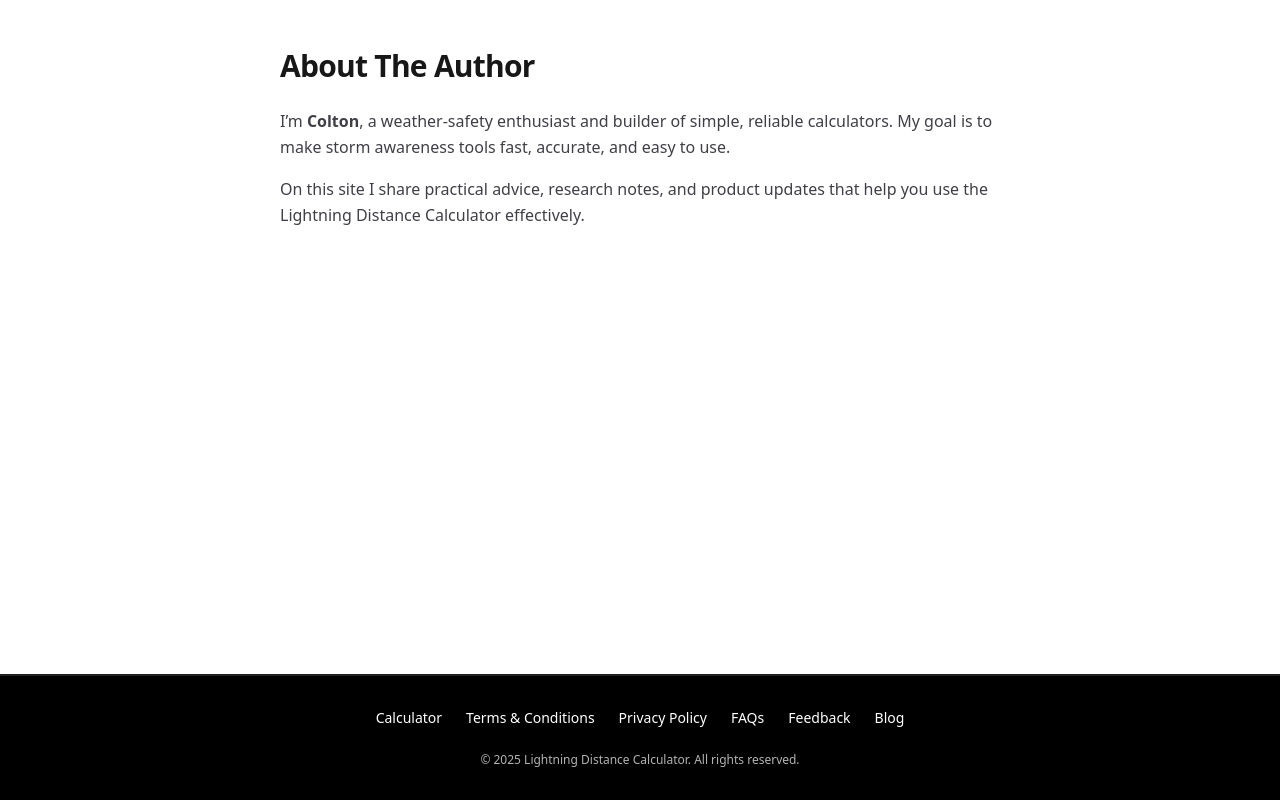
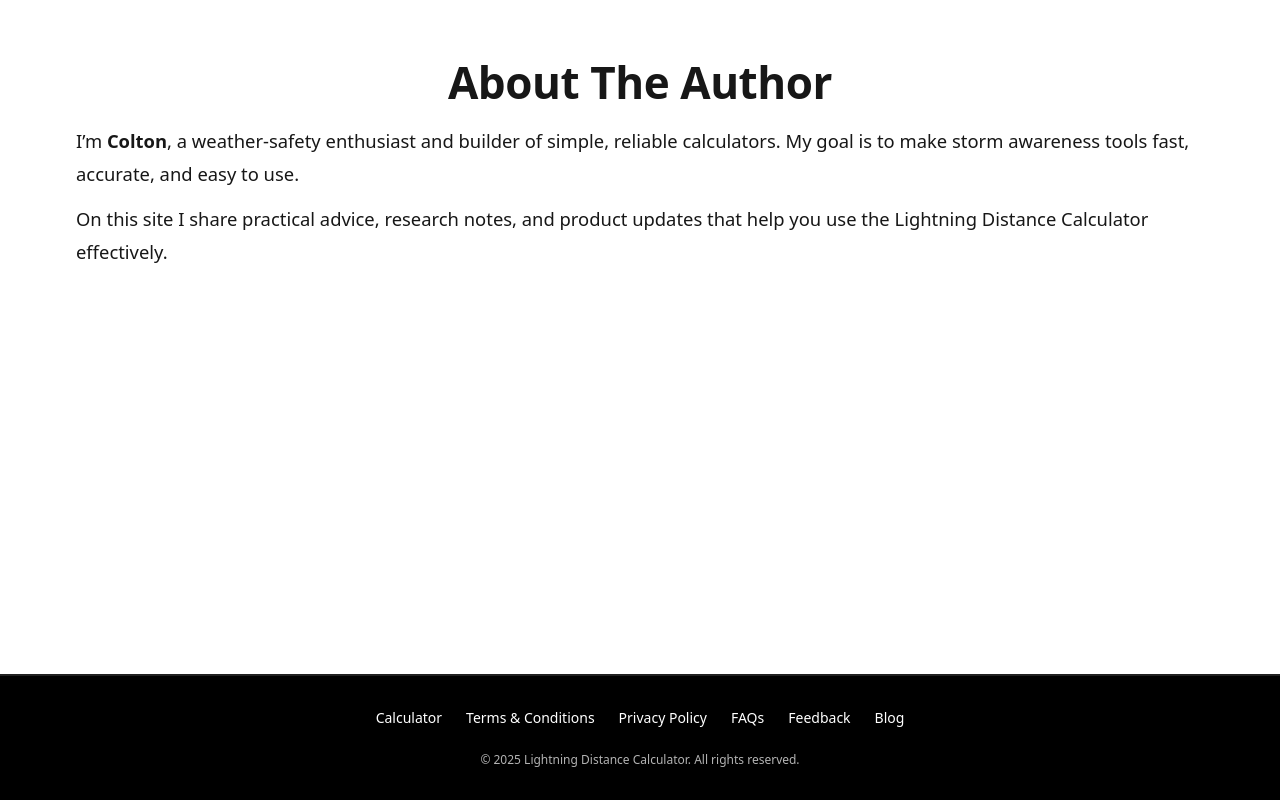
Before and after one commit to CG-App/lightningdistancecalculator, a Next.js app: page /author in a window 1280 px wide. Built offline with nearby package versions, Linux system fonts and the light colour scheme.

Commit message:
Minor Adjustment to /author for styling

```diff
--- a/app/author/page.tsx
+++ b/app/author/page.tsx
@@ -20,11 +20,11 @@ export default function AuthorPage() {
   };
 
   return (
-    <main className="max-w-3xl mx-auto px-4 sm:px-6 py-12">
+    <main className="content">
       <JsonLd data={authorLd} />
 
-      <h1 className="text-3xl font-bold tracking-tight">About The Author</h1>
-      <div className="mt-6 space-y-4 text-zinc-700 dark:text-zinc-300 leading-relaxed">
+      <h1>About The Author</h1>
+
       <p>
         I’m <strong>Colton</strong>, a weather-safety enthusiast and builder of simple,
         reliable calculators. My goal is to make storm awareness tools fast, accurate,
@@ -34,9 +34,9 @@ export default function AuthorPage() {
         On this site I share practical advice, research notes, and product updates that
         help you use the Lightning Distance Calculator effectively.
       </p>
-        {/* Optional: contact/social links */}
+
+      {/* Optional: add socials or contact */}
       {/* <p>Follow on X … | Email …</p> */}
-      </div>
     </main>
   );
 }
```
Lines whose indentation alone changed are shown as unchanged.
